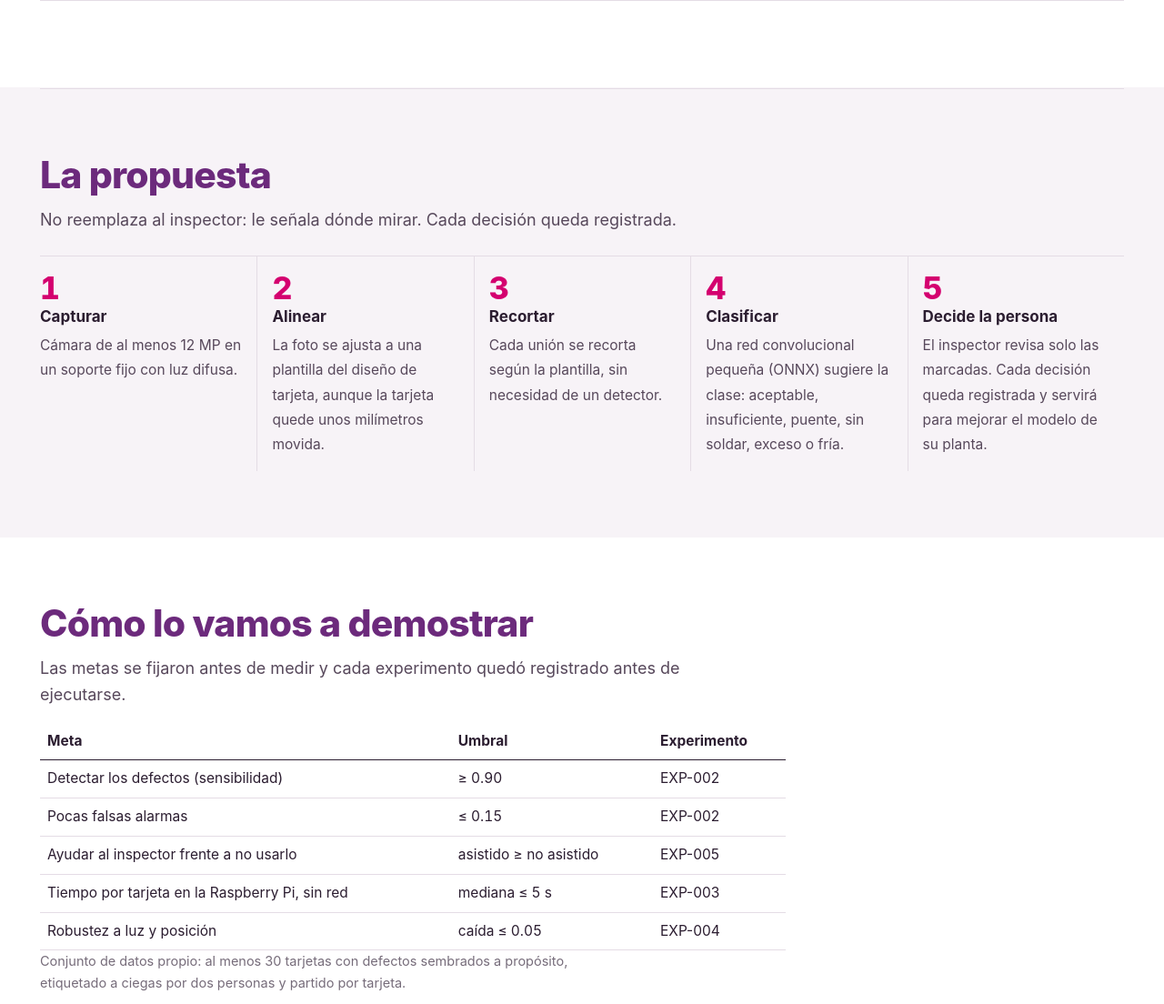
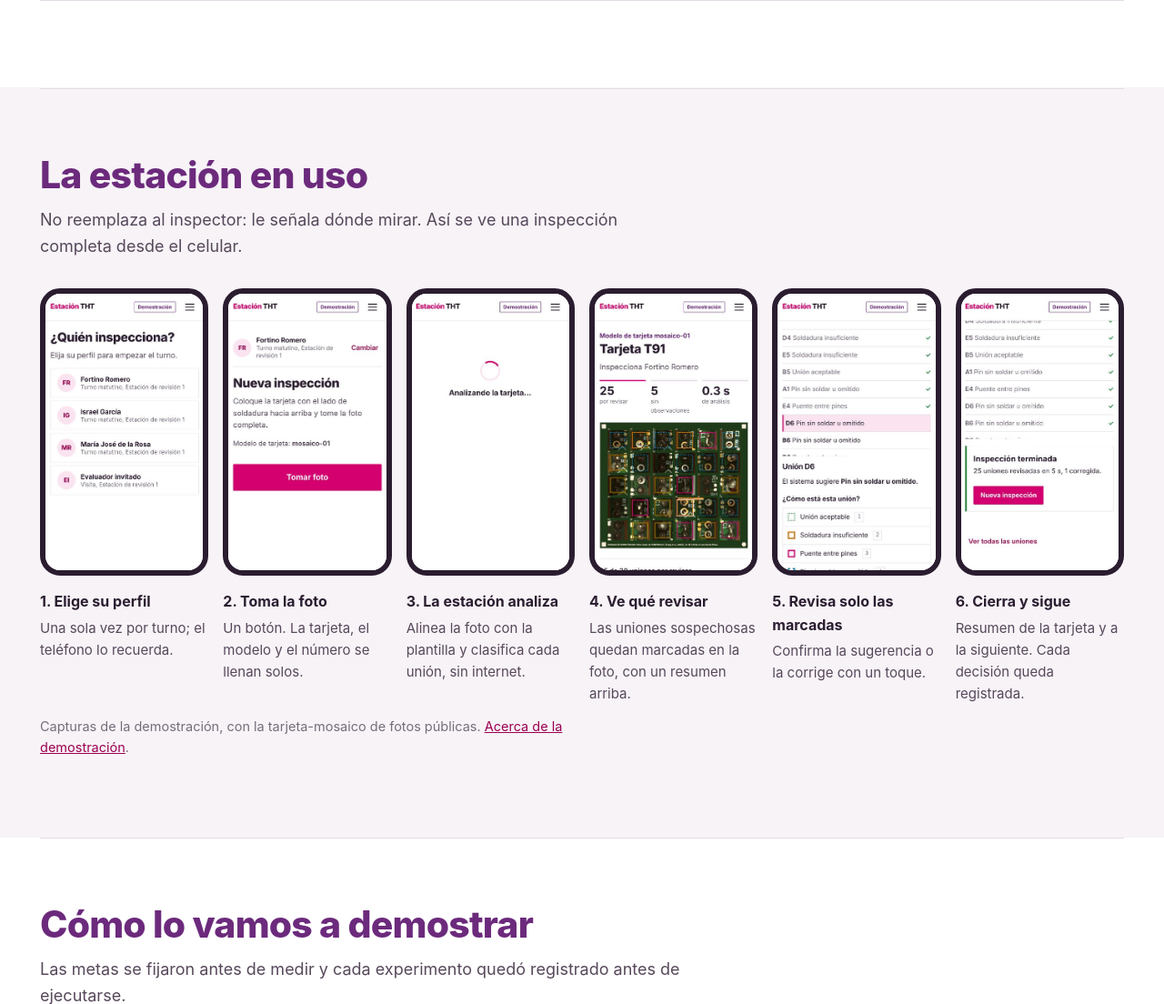
Before and after one commit to netfoor/semiconductores, a Python web app: template prototipo/src/inspeccion_tht/templates/landing.html in a window 1280 px wide. Shown: the part 4848-5952 px from the top of the page at 91% size. Run offline with Jinja, Linux system fonts and the light colour scheme; the template is opened without the code that fills it, so the values that code supplies are empty.

Commit message:
Página del proyecto: «La estación en uso» con seis capturas reales del celular
Sustituye la lista de pasos técnicos por la secuencia de uso (perfil, foto, análisis,
qué revisar, revisión, cierre), con marco de teléfono y tira deslizable en celular.
Concordancia en el cierre («1 corregida»).

```diff
--- a/prototipo/src/inspeccion_tht/static/estilo.css
+++ b/prototipo/src/inspeccion_tht/static/estilo.css
@@ -475,3 +475,15 @@ body.con-cajon { overflow: hidden; }
   .capa, .marca, .paso-texto, .capas-leyenda li { transition: none; }
   .barrido { animation: none !important; }
 }
+
+/* Página del proyecto v2: la estación en uso (L4) */
+.uso { list-style: none; margin: var(--e6) 0 var(--e3); padding: 0; display: grid; grid-template-columns: repeat(6, minmax(0, 1fr)); gap: var(--e4); }
+.uso li { display: flex; flex-direction: column; gap: var(--e1); font-size: 15px; color: var(--tinta-2); }
+.uso b { color: var(--tinta); font-size: 16px; margin-top: var(--e3); }
+.telefono { margin: 0; border: 6px solid var(--tinta); border-radius: 22px; overflow: hidden; background: var(--blanco); aspect-ratio: 420 / 715; }
+.telefono img { width: 100%; height: 100%; object-fit: cover; object-position: top; display: block; }
+@media (max-width: 1100px) { .uso { grid-template-columns: repeat(3, minmax(0, 1fr)); } }
+@media (max-width: 860px) {
+  .uso { display: flex; overflow-x: auto; scroll-snap-type: x mandatory; gap: var(--e4); padding-bottom: var(--e3); }
+  .uso li { flex: 0 0 62%; scroll-snap-align: start; }
+}
--- a/prototipo/src/inspeccion_tht/templates/inspeccionar.html
+++ b/prototipo/src/inspeccion_tht/templates/inspeccionar.html
@@ -96,7 +96,7 @@
       const corregidas = sosp.filter((r) => decididas[r.union_id] && decididas[r.union_id] !== r.sugerencia).length;
       const seg = Math.round((performance.now() - inicio) / 1000);
       document.getElementById("terminada-texto").textContent = sosp.length
-        ? `${sosp.length} uniones revisadas en ${seg} s` + (corregidas ? `, ${corregidas} corregidas.` : ", todas coincidieron con la sugerencia.")
+        ? `${sosp.length} uniones revisadas en ${seg} s` + (corregidas ? `, ${corregidas} ${corregidas === 1 ? "corregida" : "corregidas"}.` : ", todas coincidieron con la sugerencia.")
         : "No hubo uniones por revisar.";
     }
   }
--- a/prototipo/src/inspeccion_tht/templates/landing.html
+++ b/prototipo/src/inspeccion_tht/templates/landing.html
@@ -62,15 +62,24 @@
 </section>
 
 <section class="bloque banda" id="propuesta">
-  <h2>La propuesta</h2>
-  <p class="entrada">No reemplaza al inspector: le señala dónde mirar. Cada decisión queda registrada.</p>
-  <ol class="pasos">
-    <li><b>Capturar</b><span>Cámara de al menos 12 MP en un soporte fijo con luz difusa.</span></li>
-    <li><b>Alinear</b><span>La foto se ajusta a una plantilla del diseño de tarjeta, aunque la tarjeta quede unos milímetros movida.</span></li>
-    <li><b>Recortar</b><span>Cada unión se recorta según la plantilla, sin necesidad de un detector.</span></li>
-    <li><b>Clasificar</b><span>Una red convolucional pequeña (ONNX) sugiere la clase: aceptable, insuficiente, puente, sin soldar, exceso o fría.</span></li>
-    <li><b>Decide la persona</b><span>El inspector revisa solo las marcadas. Cada decisión queda registrada y servirá para mejorar el modelo de su planta.</span></li>
+  <h2>La estación en uso</h2>
+  <p class="entrada">No reemplaza al inspector: le señala dónde mirar. Así se ve una inspección completa desde el celular.</p>
+  <ol class="uso">
+    {% for n, titulo, texto in [
+      (1, "Elige su perfil", "Una sola vez por turno; el teléfono lo recuerda."),
+      (2, "Toma la foto", "Un botón. La tarjeta, el modelo y el número se llenan solos."),
+      (3, "La estación analiza", "Alinea la foto con la plantilla y clasifica cada unión, sin internet."),
+      (4, "Ve qué revisar", "Las uniones sospechosas quedan marcadas en la foto, con un resumen arriba."),
+      (5, "Revisa solo las marcadas", "Confirma la sugerencia o la corrige con un toque."),
+      (6, "Cierra y sigue", "Resumen de la tarjeta y a la siguiente. Cada decisión queda registrada.")] %}
+    <li>
+      <figure class="telefono"><img src="{{ url_for('static', filename='capturas/uso-%d.jpg' % n) }}" alt="Paso {{ n }}: {{ titulo }}" loading="lazy" width="420" height="715"></figure>
+      <b>{{ n }}. {{ titulo }}</b>
+      <span>{{ texto }}</span>
+    </li>
+    {% endfor %}
   </ol>
+  <p class="nota">Capturas de la demostración, con la tarjeta-mosaico de fotos públicas. <a href="{{ url_for('acerca') }}">Acerca de la demostración</a>.</p>
 </section>
 
 <section class="bloque" id="metodo">
```
Also changed, not shown: 00-contexto/pendientes.md (+4 -3 lines), 13-arquitectura/spec-landing-v2.md (+1 -1 lines), prototipo/src/inspeccion_tht/static/capturas/uso-1.jpg (added), prototipo/src/inspeccion_tht/static/capturas/uso-2.jpg (added), prototipo/src/inspeccion_tht/static/capturas/uso-3.jpg (added), prototipo/src/inspeccion_tht/static/capturas/uso-4.jpg (added), prototipo/src/inspeccion_tht/static/capturas/uso-5.jpg (added), prototipo/src/inspeccion_tht/static/capturas/uso-6.jpg (added).
